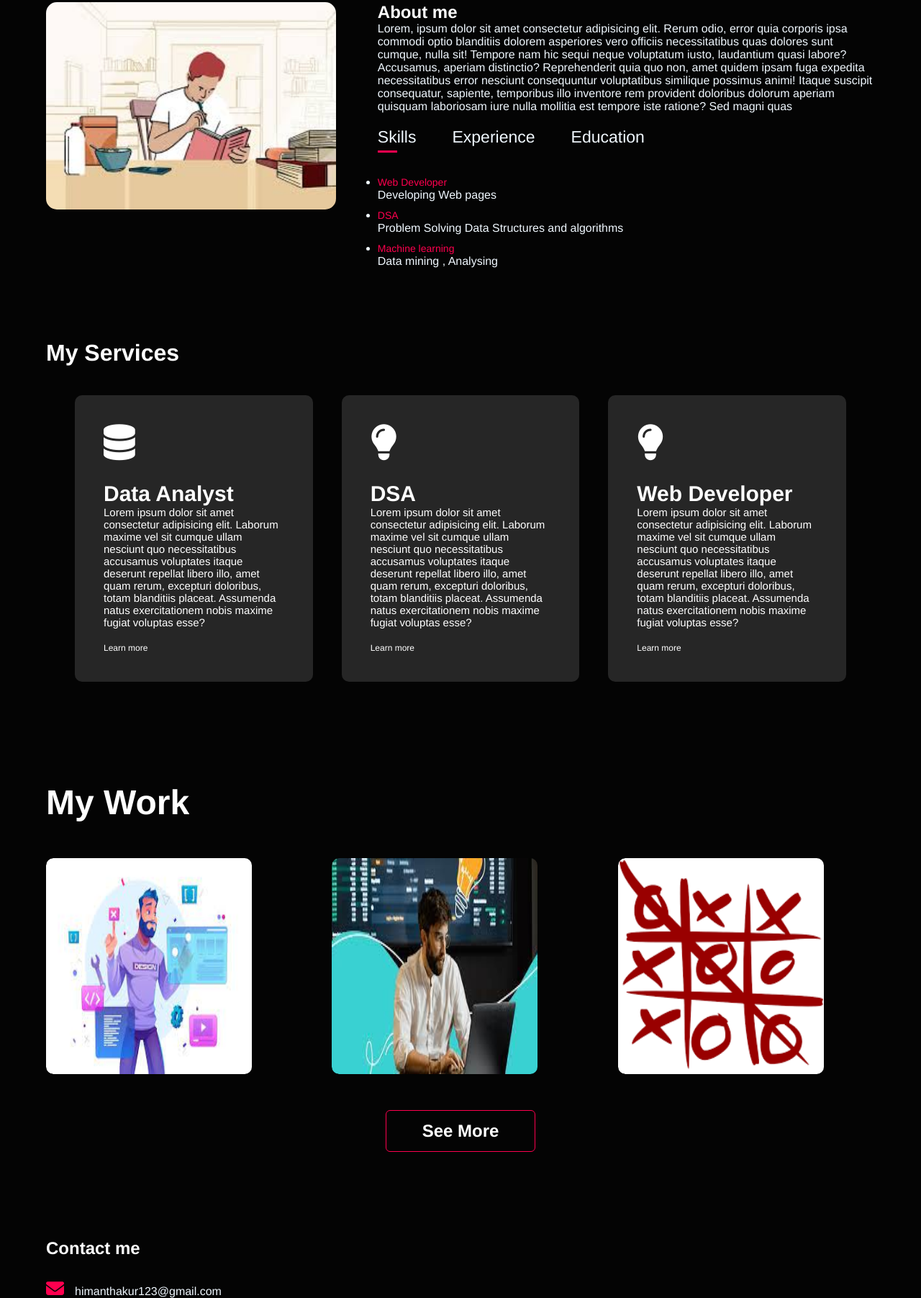
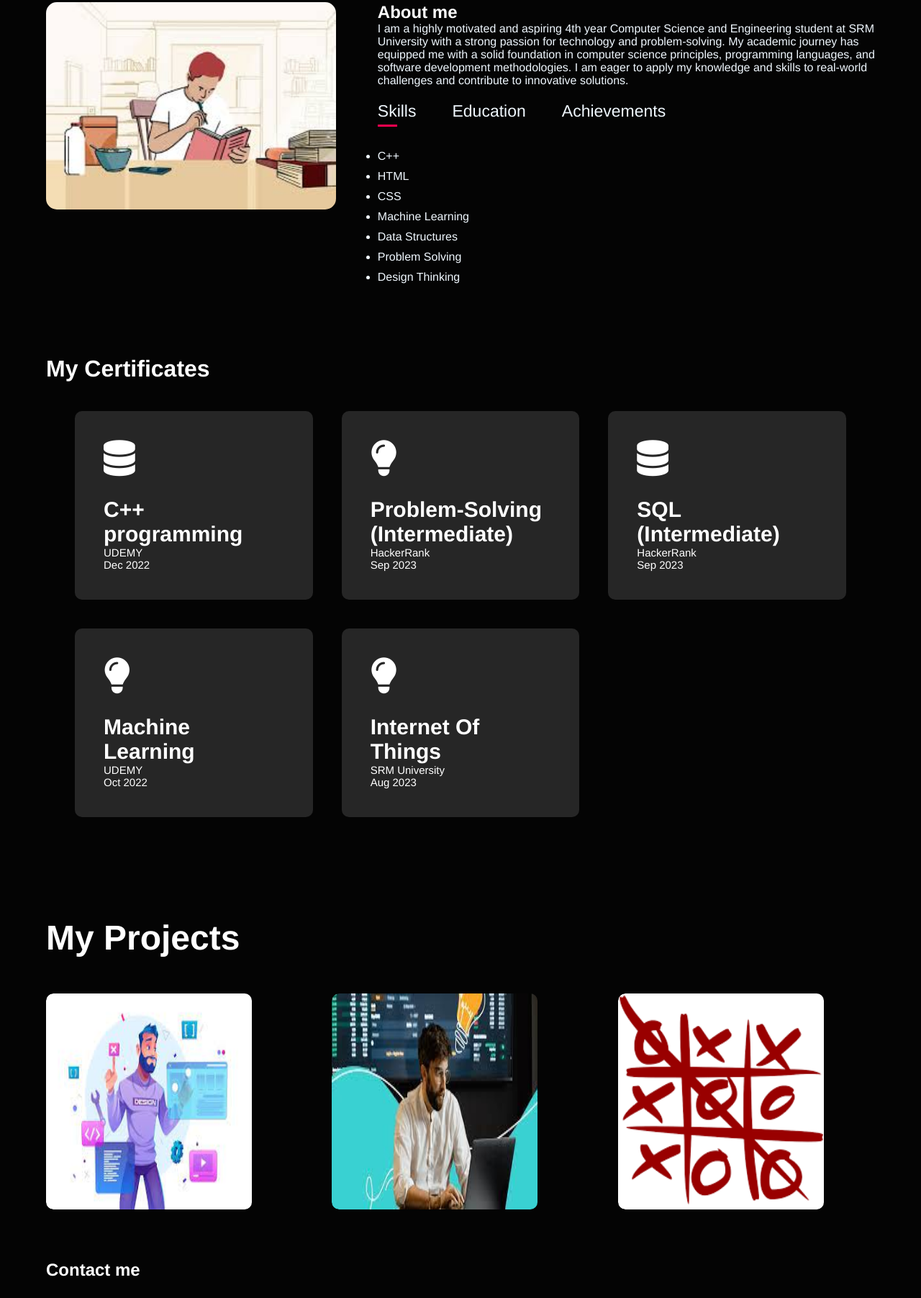
Before and after one commit to himanshu-123-thakur/Personal-Portfolio, a plain HTML site: page index.html in a window 1280 px wide. Shown: the part 847-2650 px from the top of the page at 72% size. Drawn offline with Linux system fonts and the light colour scheme.

Commit message:
Update index.html

```diff
--- a/index.html
+++ b/index.html
@@ -1,31 +1,33 @@
 <!DOCTYPE html>
 <html lang="en">
+
 <head>
     <meta charset="UTF-8">
     <meta http-equiv="X-UA-Compatible" content="IE=edge">
     <meta name="viewport" content="width=device-width, initial-scale=1.0">
     <title>PortFolio</title>
-    <link rel="stylesheet" href ="style.css">
+    <link rel="stylesheet" href="style.css">
     <script src="https://kit.fontawesome.com/d59f5cc5ab.js" crossorigin="anonymous"></script>
 
 </head>
+
 <body>
     <!--  HEADER -->
     <div id="header">
         <div class="container">
             <nav>
-                <img src="log2.png" style="width: 300px;" class="logo">
+                <p class="LogoName"><a href="#contact"><span>H</span>IMANSHU</p></a>
                 <ul id="sidemenu">
                     <li><a href="#header" style="color: aliceblue;">Home</a></li>
                     <li><a href="#about" style="color: aliceblue;">About</a></li>
-                   <li><a href="#services" style="color: aliceblue;">Services</a></li>
-                   <li><a href="#portfolio" style="color: aliceblue;">Portfolio</a></li>
+                    <li><a href="#services" style="color: aliceblue;">Certificates</a></li>
+                    <li><a href="#portfolio" style="color: aliceblue;">Projects</a></li>
                     <li><a href="#contact" style="color: aliceblue;">Contact me</a></li>
                     <i class="fa-regular fa-circle-xmark" onclick="closemenu()"></i>
                 </ul>
                 <i class="fa-solid fa-bars" onclick="openmenu()"></i>
             </nav>
-            <div class = 'header-text'>
+            <div class='header-text'>
                 <p>Developer & Student</p>
                 <h1> Hi , I'm <span>Himanshu Thakur</span> <br>
                     from SRM University.</h1>
@@ -42,53 +44,57 @@
                 <div class="about-col-2">
                     <h1 class="subtitle">About me</h1>
                     <p>
-                        Lorem, ipsum dolor sit amet consectetur adipisicing elit. Rerum odio, error quia corporis ipsa commodi optio blanditiis dolorem asperiores vero officiis necessitatibus quas dolores sunt cumque, nulla sit! Tempore nam hic sequi neque voluptatum iusto, laudantium quasi labore? Accusamus, aperiam distinctio? Reprehenderit quia quo non, amet quidem ipsam fuga expedita necessitatibus error nesciunt consequuntur voluptatibus similique possimus animi! Itaque suscipit consequatur, sapiente, temporibus illo inventore rem provident doloribus dolorum aperiam quisquam laboriosam iure nulla mollitia est tempore iste ratione? Sed magni quas
+                        I am a highly motivated and aspiring 4th year Computer Science and Engineering student at SRM
+                        University with a strong passion for technology and problem-solving. My academic journey has
+                        equipped me with a solid foundation in computer science principles, programming languages, and
+                        software development methodologies. I am eager to apply my knowledge and skills to real-world
+                        challenges and contribute to innovative solutions.
                     </p>
                     <div class="tab-title">
                         <p class="tab-links active-link" onclick="opentab('skills')">Skills</p>
-                        <p class="tab-links" onclick="opentab('experience')">Experience</p>
                         <p class="tab-links" onclick="opentab('education')">Education</p>
+                        <p class="tab-links" onclick="opentab('achievements')">Achievements</p>
                     </div>
-                    <div class="tab-contents" id="skills">
+                    <div class="tab-contents active-tab" id="skills">
                         <ul>
-                            <li><span>Web Developer</span>
-                            <br> Developing Web pages</li>
-
-                            <li><span>DSA</span>
-                                <br> Problem Solving Data Structures and algorithms</li>
-
-                                <li><span>Machine learning</span>
-                                    <br> Data mining , Analysing</li>
-
-
-                        </ul>
-                    </div>
-
-                    <div class="tab-contents active-tab" id="experience">
-                        <ul>
-                            <li><span>Web Developer</span>
-                            <br> Developing Web pages</li>
-
-                            <li><span>DSA</span>
-                            <br> Problem Solving Data Structures and algorithms</li>
-
-                            <li><span>Machine learning</span>
-                            <br> Data mining , Analysing</li>
-
+                            <li>C++</li>
+                            <li>HTML</li>
+                            <li>CSS</li>
+                            <li>Machine Learning</li>
+                            <li>Data Structures</li>
+                            <li>Problem Solving</li>
+                            <li>Design Thinking</li>
 
                         </ul>
                     </div>
 
                     <div class="tab-contents" id="education">
                         <ul>
-                            <li><span>Web Developer</span>
-                            <br> Developing Web pages</li>
+                            <li><span>B.Tech in Computer Science and Buisness Systems</span>
+                                <br> SRM IST Kattankulathur, 603203
+                                <br> CGPA - 9.09
+                            </li>
 
-                            <li><span>DSA</span>
-                            <br> Problem Solving Data Structures and algorithms</li>
+                            <li><span>Class XII CBSE</span>
+                                <br> Sacred Heart Convent School ,Shimla
+                                <br> Percentage - 94.6%
+                            </li>
 
-                            <li><span>Machine learning</span>
-                            <br> Data mining , Analysing</li>
+                            <li><span>Class X CBSE</span>
+                                <br> Sacred Heart Convent School ,Shimla
+                                <br> Percentage - 86.6%
+                            </li>
+
+
+                        </ul>
+                    </div>
+
+                    <div class="tab-contents" id="achievements">
+                        <ul>
+                            <li><span>SRM IST Kattankulathur</span>
+                                <br> Academic Scholarship
+                                <br> 2020 - 2021
+                            </li>
 
 
                         </ul>
@@ -104,27 +110,34 @@
     <!-- ------------------------------SERVICES----------------------------- -->
     <div id="services">
         <div class="container">
-            <h1 class="sub-title">My Services</h1>
+            <h1 class="sub-title">My Certificates</h1>
             <div class="services-list">
 
                 <div>
                     <i class="fa-solid fa-database"></i>
-                    <h1>Data Analyst</h1>
-                    <p>Lorem ipsum dolor sit amet consectetur adipisicing elit. Laborum maxime vel sit cumque ullam nesciunt quo necessitatibus accusamus voluptates itaque deserunt repellat libero illo, amet quam rerum, excepturi doloribus, totam blanditiis placeat. Assumenda natus exercitationem nobis maxime fugiat voluptas esse?</p>
-                    <a href="#">Learn more</a>
+                    <h1>C++ programming</h1>
+                    <p>UDEMY<br>Dec 2022</p>
                 </div>
                 <div>
                     <i class="fa-solid fa-lightbulb"></i>
-                    <h1>DSA</h1>
-                    <p>Lorem ipsum dolor sit amet consectetur adipisicing elit. Laborum maxime vel sit cumque ullam nesciunt quo necessitatibus accusamus voluptates itaque deserunt repellat libero illo, amet quam rerum, excepturi doloribus, totam blanditiis placeat. Assumenda natus exercitationem nobis maxime fugiat voluptas esse?</p>
-                    <a href="#">Learn more</a>
+                    <h1>Problem-Solving (Intermediate)</h1>
+                    <p>HackerRank<br>Sep 2023</p>
 
                 </div>
                 <div>
+                    <i class="fa-solid fa-database"></i>
+                    <h1>SQL (Intermediate)</h1>
+                    <p>HackerRank<br>Sep 2023</p>
+                </div>
+                <div>
                     <i class="fa-solid fa-lightbulb"></i>
-                    <h1>Web Developer</h1>
-                    <p>Lorem ipsum dolor sit amet consectetur adipisicing elit. Laborum maxime vel sit cumque ullam nesciunt quo necessitatibus accusamus voluptates itaque deserunt repellat libero illo, amet quam rerum, excepturi doloribus, totam blanditiis placeat. Assumenda natus exercitationem nobis maxime fugiat voluptas esse?</p>
-                    <a href="#">Learn more</a>
+                    <h1>Machine Learning</h1>
+                    <p>UDEMY<br>Oct 2022</p>
+                </div>
+                <div>
+                    <i class="fa-solid fa-lightbulb"></i>
+                    <h1>Internet Of Things</h1>
+                    <p>SRM University<br>Aug 2023</p>
                 </div>
             </div>
         </div>
@@ -141,41 +154,41 @@
     <div id="portfolio">
         <div class="container">
             <div class="subtitle">
-                <h1>My Work</h1>
+                <h1>My Projects</h1>
                 <div class="work-list">
                     <div class="work"><img src="download.jfif" alt="">
                         <div class="layer">
-                            <h3>Web Page - Portfolio</h3>
-                            <p>The web page explains about me my goals , ambitions , experiences.
-                                Can be viewed on my github profile too.
+                            <h3>ENGAGEMENT DETECTION DURING ONLINE MEETS</h3>
+                            <p>This project aims to develop a cutting-edge solution for real-time engagement detection
+                                during online meetings. We employ Convolutional Neural Networks (CNNs) to analyze video
+                                and audio data, providing valuable insights into participants' attentiveness and
+                                involvement.
                             </p>
-                            <a href="#"><i class="fa-sharp fa-solid fa-arrow-up-right-from-square"></i></a>
                         </div>
                     </div>
 
                     <div class="work"><img src="work2.jfif" alt="">
                         <div class="layer">
-                            <h3>Data Analyst</h3>
-                            <p>The web page explains about me my goals , ambitions , experiences.
-                                Can be viewed on my github profile too.
+                            <h3>CAB MANAGEMENT SYSTEM</h3>
+                            <p>A Cab Management System in PHP is a software application that helps manage and streamline
+                                the operations of a taxi or cab service.
                             </p>
-                            <a href="#"><i class="fa-sharp fa-solid fa-arrow-up-right-from-square"></i></a>
                         </div>
                     </div>
 
                     <div class="work"><img src="img.png" alt="">
                         <div class="layer">
-                            <h3>Problem Solving</h3>
-                            <p style="font-size: 13px;">The web page explains about me my goals , ambitions , experiences.
-                                Can be viewed on my github profile too.
+                            <h3>SUDOKU SOLVER</h3>
+                            <p>Sudoku is a logic-based puzzle game that requires you to combine numbers to come
+                                completely fill the board. The objective is for you to fill a 9x9 grid so that each
+                                column, each row, and each of the nine 3x3 sub grids that compose the grid contain all
+                                the digits from 1–9.
                             </p>
-                            <a href="#"><i class="fa-sharp fa-solid fa-arrow-up-right-from-square"></i></a>
                         </div>
                     </div>
 
 
                 </div>
-                <a href="#" class="btn">See More</a>
             </div>
         </div>
     </div>
@@ -199,13 +212,14 @@
                     <p> <i class="fa-solid fa-envelope"></i>himanthakur123@gmail.com</p>
                     <p> <i class="fa-solid fa-mobile"></i>9817658063</p>
                     <div class="social-icons">
-                        <a href="#"><i class="fa-brands fa-linkedin"></i></a>
-                        <a href="#"><i class="fa-brands fa-instagram"></i></a>
-                        <a href="#"><i class="fa-brands fa-github"></i></a>
-                        <a href="#"><i class="fa-brands fa-facebook"></i></a>
+                        <a target="_blank" href="https://www.linkedin.com/in/himanshu-thakur-123abc/"><i
+                                class="fa-brands fa-linkedin"></i></a>
+                        <a target="_blank" href="https://github.com/himanshu-123-thakur"><i
+                                class="fa-brands fa-github"></i></a>
 
                     </div>
-                    <a href="https://drive.google.com/file/d/1Pgql7aVCSCxldJ0Ak3zegHqv3TB-rM4B/view?usp=sharing" target="_blank" download class="btn btn2">Download CV</a>
+                    <a href="https://www.canva.com/design/DAFuOcjjsiI/EGgVkcCoyQz2isxX-K1ZMA/edit?utm_content=DAFuOcjjsiI&utm_campaign=designshare&utm_medium=link2&utm_source=sharebutton"
+                        target=" _blank" class="btn btn2">Resume</a>
                 </div>
 
                 <div class="contact-right">
@@ -221,7 +235,7 @@
         </div>
 
         <div class="copyright">
-            <p>Copyright © Himanshu, Made by me on VS Code <i class="fa-solid fa-heart"></i></p>
+            <p>Copyright ©Himanshu, Made by me on VS Code <i class="fa-solid fa-heart"></i></p>
         </div>
     </div>
 
@@ -254,12 +268,12 @@
         var tablinks = document.getElementsByClassName("tab-links");
         var tabcontents = document.getElementsByClassName("tab-contents");
 
-        function opentab(tabname){
-            for(tablink of tablinks){
+        function opentab(tabname) {
+            for (tablink of tablinks) {
                 tablink.classList.remove("active-link");
 
             }
-            for(tabcontent of tabcontents){
+            for (tabcontent of tabcontents) {
                 tabcontent.classList.remove("active-tab");
 
             }
@@ -272,31 +286,33 @@
 
     <script>
         var sidemenu = document.getElementById("sidemenu");
-        function openmenu(){
-            sidemenu.style.right="0";
+        function openmenu() {
+            sidemenu.style.right = "0";
 
         }
-        function closemenu(){
-            sidemenu.style.right="-200px";
+        function closemenu() {
+            sidemenu.style.right = "-200px";
 
         }
     </script>
     <script>
-        const scriptURL = 'https://script.google.com/macros/s/AKfycbyoT9Q0l8M0Gm7EFTtDL0nWm4kH21QJ-puI11X-Yrw0INyOktDk7BX9pTyp_uxAR3DTlQ/exec'
+        const scriptURL = 'https://script.google.com/macros/s/AKfycbxe3cHCoUL7spLQSYkDJ850ZmhcivIgopW62fPYhBxYsfmjdSPnTMTqOa_GiB_iX3Bc/exec'
         const form = document.forms['submit-to-google-sheet']
         const msg = document.getElementById("msg")
+
         form.addEventListener('submit', e => {
             e.preventDefault()
-          fetch(scriptURL, { method: 'POST', body: new FormData(form)})
-            .then(response =>{
-                msg.innerHTML = "Message Sent Successfully"
-                setTimeout(function(){
-                    msg.innerHTML=""
-                },5000)
+            fetch(scriptURL, { method: 'POST', body: new FormData(form) })
+                .then(response => {
+                    msg.innerHTML = "Message sent successfully!"
+                    setTimeout(function () {
+                        msg.innerHTML = ""
+                    }, 5000)
                     form.reset()
                 })
                 .catch(error => console.error('Error!', error.message))
         })
     </script>
 </body>
+
 </html>
```
Lines whose indentation alone changed are shown as unchanged.
